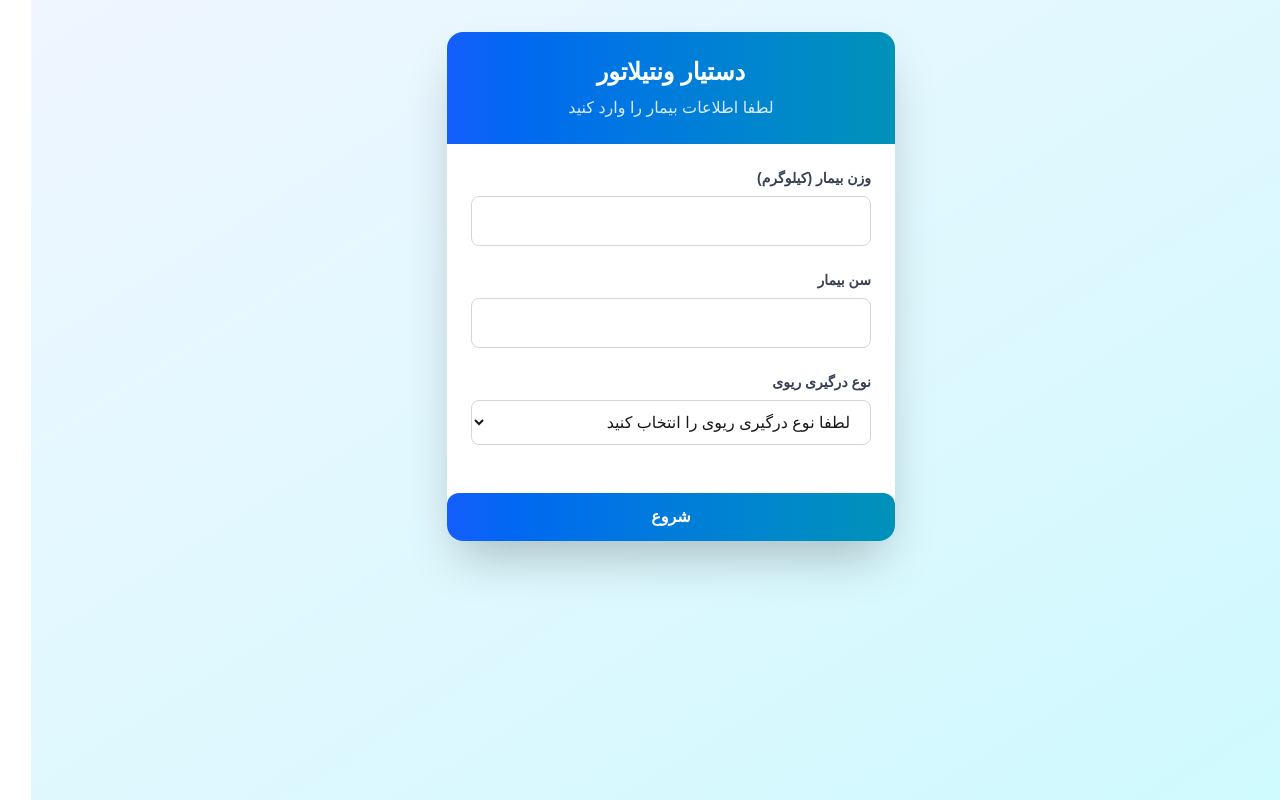
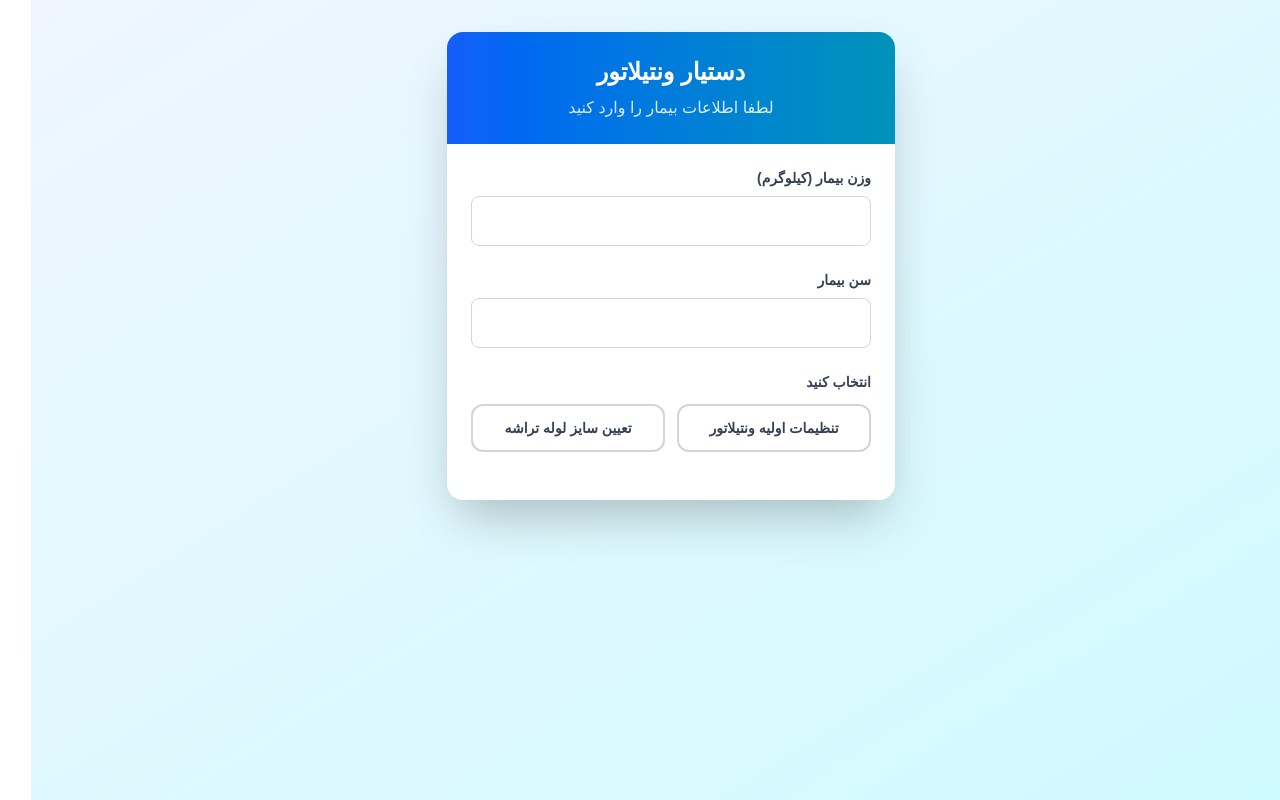
Before and after one commit to mohsenjamalpoor/ventilatorassistant, a Next.js app: page / in a window 1280 px wide. Built offline with nearby package versions, Linux system fonts and the light colour scheme.

Commit message:
adding size ETT to project

```diff
--- a/src/components/template/homePage.js
+++ b/src/components/template/homePage.js
@@ -8,12 +8,14 @@ import {
 import { useState } from "react";
 import { useRouter } from "next/navigation";
 import toast from "react-hot-toast";
+import { formatNumber, roundToHalf } from "@/utils/formatNumberEtt";
 
 function HomePage() {
   const router = useRouter();
 
   const [weight, setWeight] = useState("");
   const [age, setAge] = useState("");
+  const [mode, setMode] = useState(""); // "ventilator" | "ett"
   const [lungInvolvement, setLungInvolvement] = useState("");
   const [normalLungCondition, setNormalLungCondition] = useState("");
   const [obstructiveDisease, setObstructiveDisease] = useState("");
@@ -47,6 +49,14 @@ function HomePage() {
     router.push(`/ventilatortraining/setup?${params.toString()}`);
   };
 
+  const ageNumber = Number(age);
+  const isAgeValid = age !== "" && ageNumber > 0;
+
+  const uncuffedSizeRaw = isAgeValid ? ageNumber / 4 + 4 : null;
+  const uncuffedSize = isAgeValid ? roundToHalf(uncuffedSizeRaw) : null;
+  const cuffedSize = isAgeValid ? roundToHalf(uncuffedSizeRaw - 0.5) : null;
+  const tubeDepth = isAgeValid ? roundToHalf(uncuffedSize * 3) : null;
+
   return (
     <div className="min-h-screen bg-linear-to-br from-blue-50 to-cyan-100 py-8 px-4">
       <div className="max-w-md mx-auto bg-white rounded-2xl shadow-2xl overflow-hidden">
@@ -54,7 +64,7 @@ function HomePage() {
           <h1 className="text-2xl font-bold mb-2"> دستیار ونتیلاتور</h1>
           <p className="text-blue-100">لطفا اطلاعات بیمار را وارد کنید</p>
         </div>
-        <form onSubmit={handleSubmit}>
+
         <div className="p-6">
           <div className="mb-6">
             <label
@@ -83,6 +93,40 @@ function HomePage() {
             />
           </div>
 
+          {/* انتخاب نوع کار */}
+          <div className="mb-6">
+            <label className="block text-gray-700 text-sm font-bold mb-3">
+              انتخاب کنید
+            </label>
+            <div className="grid grid-cols-2 gap-3">
+              <button
+                type="button"
+                onClick={() => setMode("ventilator")}
+                className={`py-3 px-3 rounded-xl border-2 text-sm font-bold transition ${
+                  mode === "ventilator"
+                    ? "bg-linear-to-r from-blue-600 to-cyan-600 text-white border-transparent shadow-md"
+                    : "bg-white text-gray-700 border-gray-300 hover:border-blue-400"
+                }`}
+              >
+                تنظیمات اولیه ونتیلاتور
+              </button>
+              <button
+                type="button"
+                onClick={() => setMode("ett")}
+                className={`py-3 px-3 rounded-xl border-2 text-sm font-bold transition ${
+                  mode === "ett"
+                    ? "bg-linear-to-r from-blue-600 to-cyan-600 text-white border-transparent shadow-md"
+                    : "bg-white text-gray-700 border-gray-300 hover:border-blue-400"
+                }`}
+              >
+                تعیین سایز لوله تراشه
+              </button>
+            </div>
+          </div>
+
+          {/* پنل تنظیمات ونتیلاتور */}
+          {mode === "ventilator" && (
+            <form onSubmit={handleSubmit}>
               <div className="mb-6">
                 <label
                   className="block text-gray-700 text-sm font-bold mb-2"
@@ -147,7 +191,9 @@ function HomePage() {
                       onChange={(e) => setObstructiveDisease(e.target.value)}
                       className="w-full px-4 py-3 border rounded-lg text-right focus:outline-none focus:ring-2 border-gray-300 focus:ring-blue-200"
                     >
-                    <option value="">لطفا بیماری انسدادی را انتخاب کنید</option>
+                      <option value="">
+                        لطفا بیماری انسدادی را انتخاب کنید
+                      </option>
                       {OBSTRUCTIVE_DISEASES.map((item, index) => (
                         <option key={index} value={item.value}>
                           {item.label}
@@ -183,7 +229,7 @@ function HomePage() {
                   </div>
                 )}
               </div>
-          </div>
+
               <button
                 type="submit"
                 className="w-full bg-linear-to-r from-blue-600 to-cyan-600 text-white font-bold py-3 rounded-xl shadow-md hover:shadow-lg transition active:scale-[0.98]"
@@ -191,6 +237,59 @@ function HomePage() {
                 شروع
               </button>
             </form>
+          )}
+
+          {/* پنل تعیین سایز لوله تراشه */}
+          {mode === "ett" && (
+            <div>
+              {!isAgeValid ? (
+                <div className="rounded-xl border-2 border-dashed border-gray-300 p-4 text-center text-sm text-gray-500">
+                  لطفا سن بیمار را وارد کنید
+                </div>
+              ) : (
+                <div className="space-y-3">
+                  <div className="rounded-xl bg-linear-to-r from-cyan-50 to-blue-50 border border-blue-100 p-4">
+                    <div className="flex items-center justify-between">
+                      <span className="text-sm font-bold text-gray-700">
+                        لوله بدون کاف (Uncuffed)
+                      </span>
+                      <span className="text-xl font-extrabold text-blue-700">
+                        {formatNumber(uncuffedSize)}
+                      </span>
+                    </div>
+                  </div>
+
+                  <div className="rounded-xl bg-linear-to-r from-cyan-50 to-blue-50 border border-blue-100 p-4">
+                    <div className="flex items-center justify-between">
+                      <span className="text-sm font-bold text-gray-700">
+                        لوله کاف‌دار (Cuffed)
+                      </span>
+                      <span className="text-xl font-extrabold text-blue-700">
+                        {formatNumber(cuffedSize)}
+                      </span>
+                    </div>
+                  </div>
+
+                  <div className="rounded-xl bg-linear-to-r from-blue-600 to-cyan-600 p-4 text-white">
+                    <div className="flex items-center justify-between">
+                      <span className="text-sm font-bold">
+                        عمق ثابت لوله (سانتی‌متر)
+                      </span>
+                      <span className="text-xl font-extrabold">
+                        {formatNumber(tubeDepth)}
+                      </span>
+                    </div>
+                  </div>
+
+                  <p className="text-xs text-gray-400 text-center pt-1">
+                    فرمول: سن ÷ ۴ + ۴ (بدون کاف) | منهای نیم برای کاف‌دار | عمق
+                    = سایز × ۳
+                  </p>
+                </div>
+              )}
+            </div>
+          )}
+        </div>
       </div>
     </div>
   );
--- /dev/null
+++ b/src/utils/formatNumberEtt.js
@@ -0,0 +1,7 @@
+export const roundToHalf = (n) => Math.floor(n * 2) / 2;
+
+export const formatNumber = (n) => {
+  if (n === null) return "-";
+  const rounded = roundToHalf(n);
+  return Number.isInteger(rounded) ? rounded.toString() : rounded.toFixed(1);
+};
```
Lines whose indentation alone changed are shown as unchanged.
